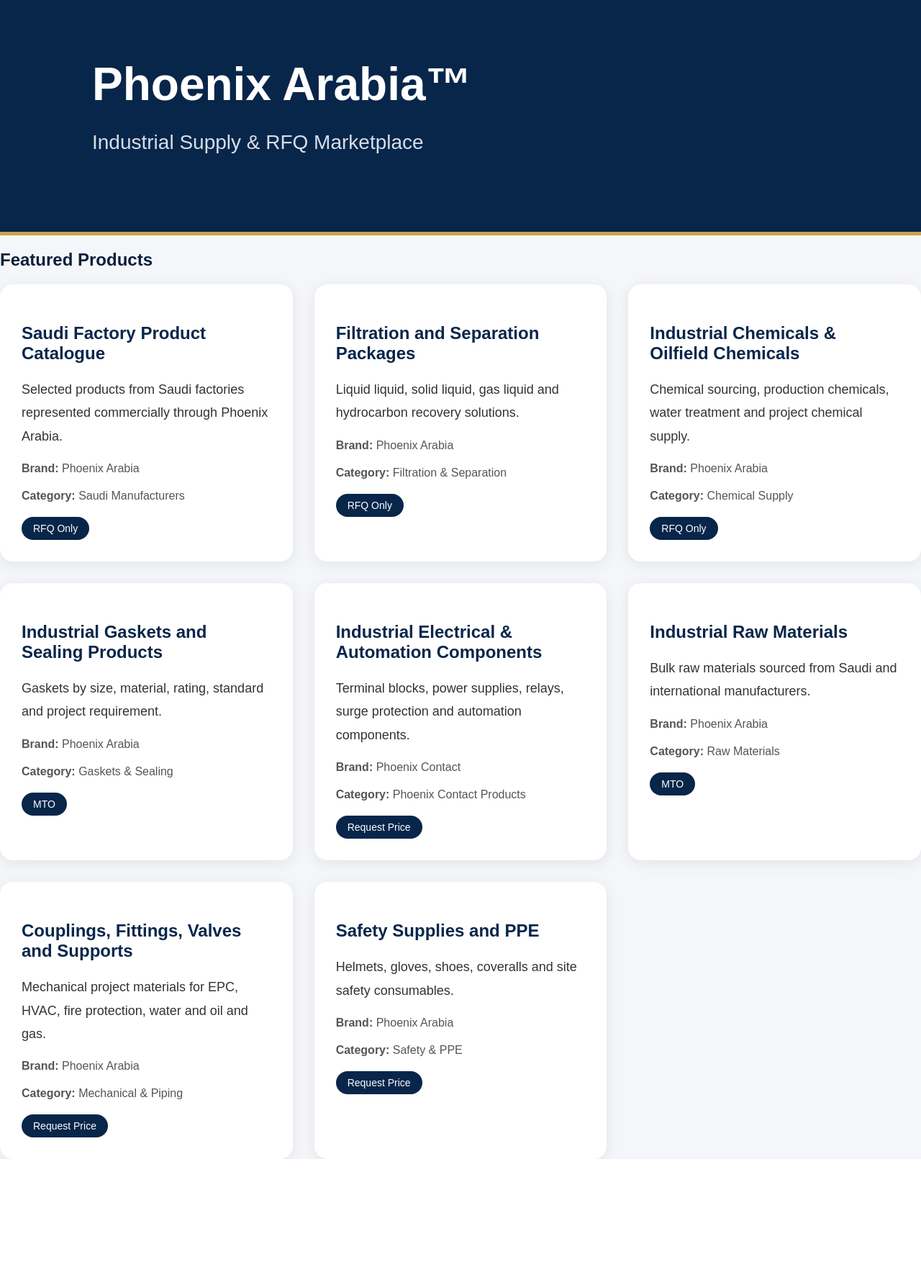
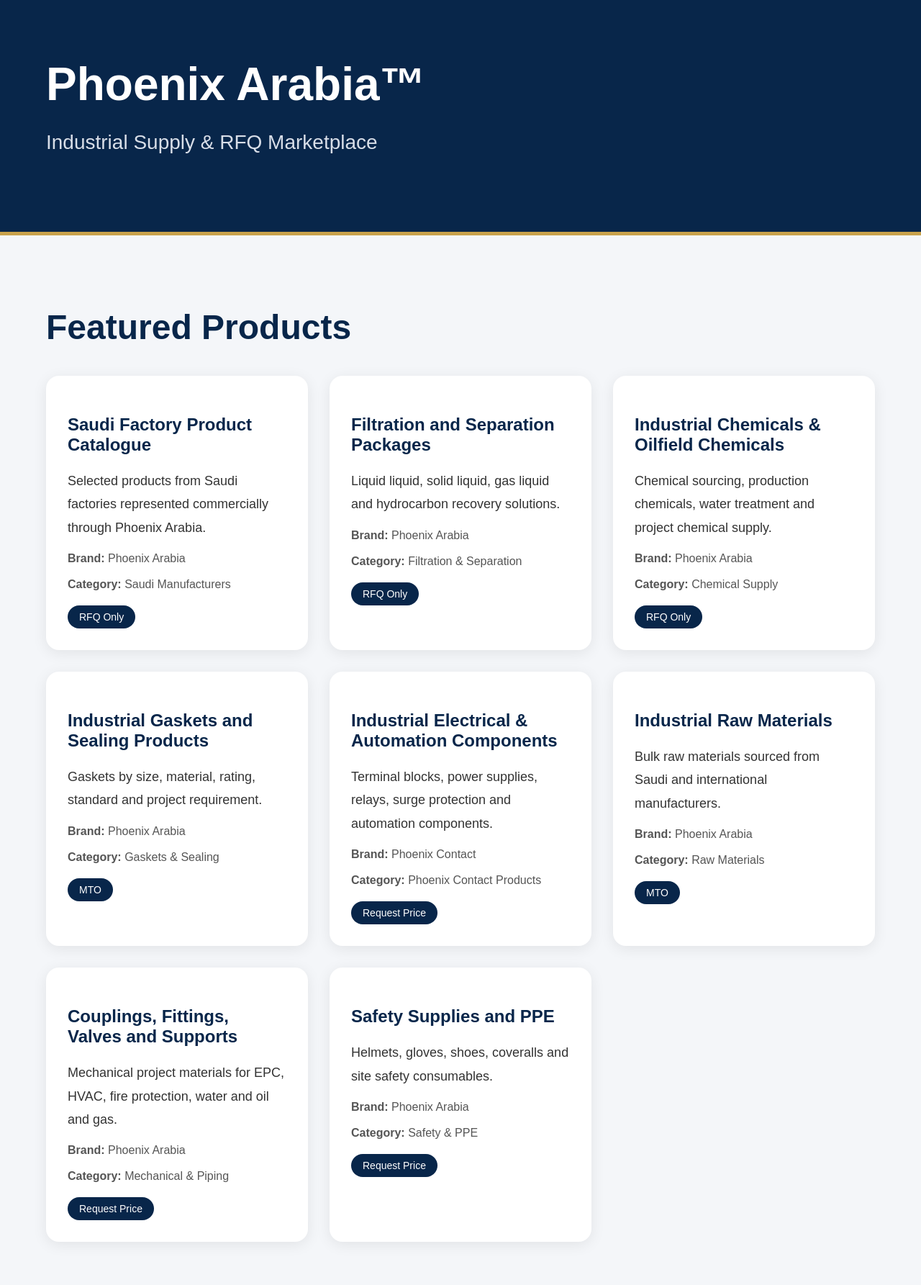
Before and after one commit to fahadcoventry/phoenix-arabia-website, a PHP site: page / in a window 1280 px wide. Shown: the whole page at 72% size. Before the commit the page ends 1610 px from the top, so only its background shows below. Run offline with PHP 8.4, Linux system fonts and the light colour scheme; data comes from the database, SQL or seed files in the repository.

Commit message:
Update style.css

```diff
--- a/assets/style.css
+++ b/assets/style.css
@@ -5,10 +5,16 @@ body{
     color:#0b1f3a;
 }
 
+.container{
+    width:90%;
+    max-width:1180px;
+    margin:0 auto;
+}
+
 .hero{
     background:#08264a;
     color:#fff;
-    padding:80px 10%;
+    padding:80px 0;
     border-bottom:5px solid #c8a24c;
 }
 
@@ -22,12 +28,12 @@ body{
     color:#d8dee8;
 }
 
-.section{
-    padding:60px 8%;
+.products-section{
+    padding:60px 0;
 }
 
-.section h2{
-    font-size:54px;
+.products-section h2{
+    font-size:48px;
     margin-bottom:40px;
     color:#08264a;
 }
@@ -43,11 +49,6 @@ body{
     border-radius:18px;
     padding:30px;
     box-shadow:0 4px 20px rgba(0,0,0,0.08);
-    transition:0.3s;
-}
-
-.product-card:hover{
-    transform:translateY(-5px);
 }
 
 .product-card h3{
@@ -63,7 +64,7 @@ body{
 }
 
 .product-meta{
-    margin-top:20px;
+    margin-top:18px;
     font-size:16px;
     color:#555;
 }
```
